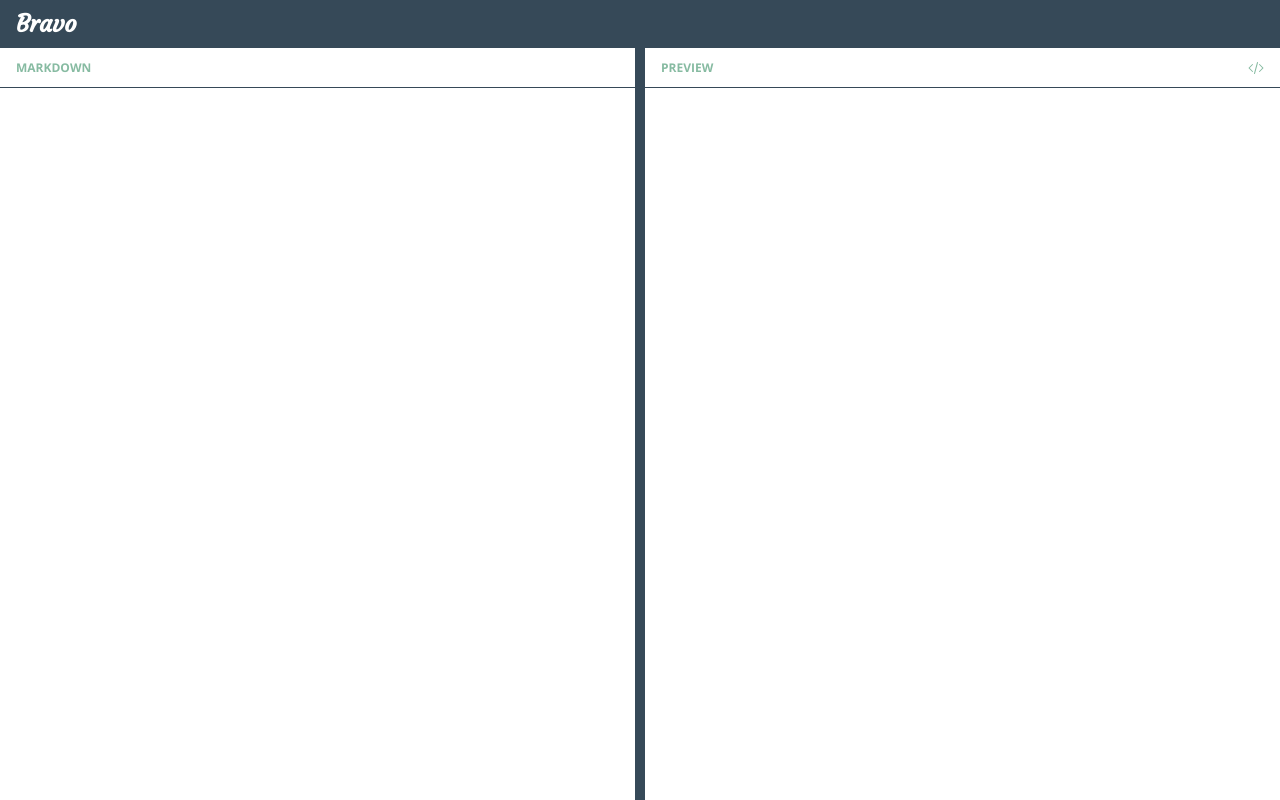
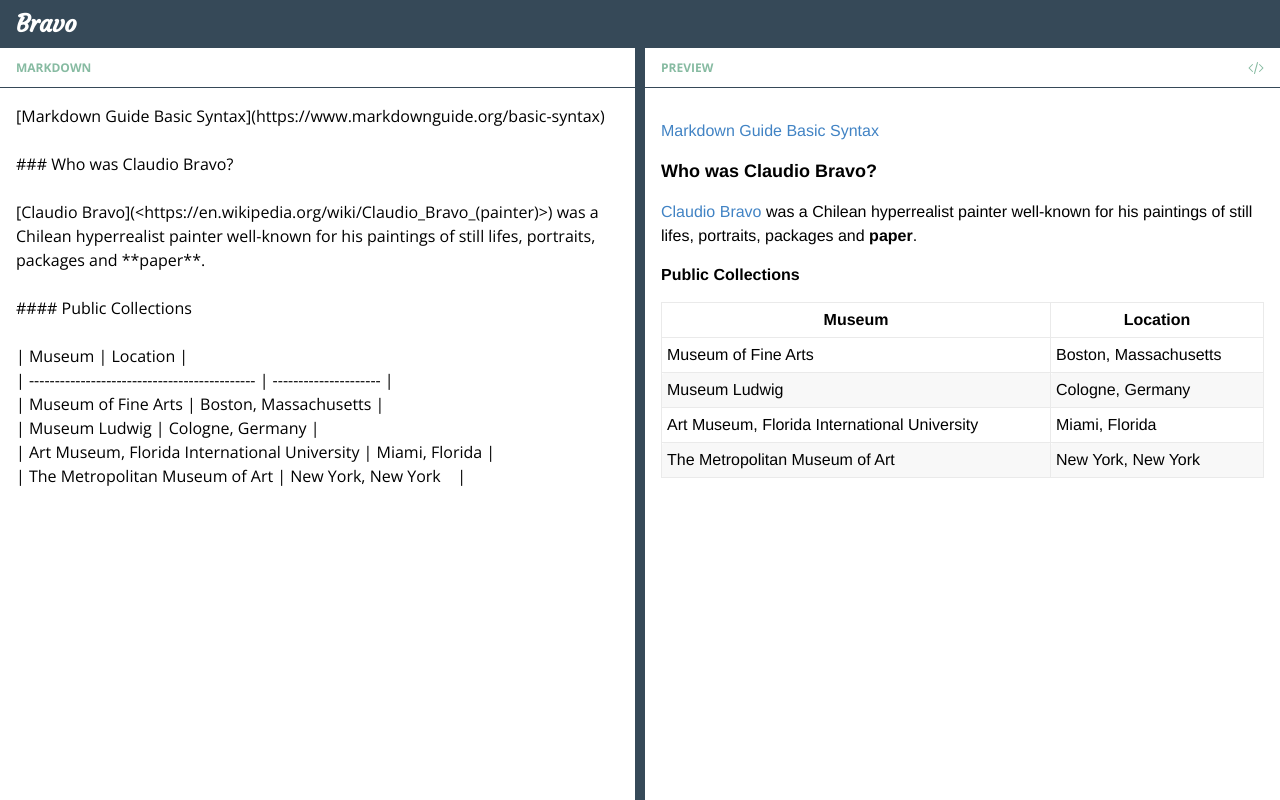
Before and after one commit to diakonovm/bravo, a React (Create React App) app: page / in a window 1280 px wide. Built offline with nearby package versions, Linux system fonts and the light colour scheme.

Commit message:
default text

```diff
--- a/src/App.js
+++ b/src/App.js
@@ -1,8 +1,10 @@
 import { useMemo, useState } from 'react'
 import { PanelGroup, Panel, PanelResizeHandle } from 'react-resizable-panels'
+import defaultText from './default-text.js'
 import Editor from './components/Editor.js'
 import Preview from './components/Preview.js'
 import EditorContext from './contexts/EditorContext.js'
+
 import styled from '@emotion/styled'
 
 const Logo = styled.div`
@@ -10,7 +12,7 @@ const Logo = styled.div`
 `
 
 function App() {
-  const [unparsedText, setUnparsedText] = useState('')
+  const [unparsedText, setUnparsedText] = useState(defaultText)
 
   const editorContext = useMemo(
     () => ({
--- /dev/null
+++ b/src/default-text.js
@@ -0,0 +1,17 @@
+const text = `[Markdown Guide Basic Syntax](https://www.markdownguide.org/basic-syntax)
+
+### Who was Claudio Bravo?
+
+[Claudio Bravo](<https://en.wikipedia.org/wiki/Claudio_Bravo_(painter)>) was a Chilean hyperrealist painter well-known for his paintings of still lifes, portraits, packages and **paper**.
+
+#### Public Collections
+
+| Museum | Location |
+| -------------------------------------------- | --------------------- |
+| Museum of Fine Arts | Boston, Massachusetts |
+| Museum Ludwig | Cologne, Germany |
+| Art Museum, Florida International University | Miami, Florida |
+| The Metropolitan Museum of Art | New York, New York    |
+`
+
+export default text
```
